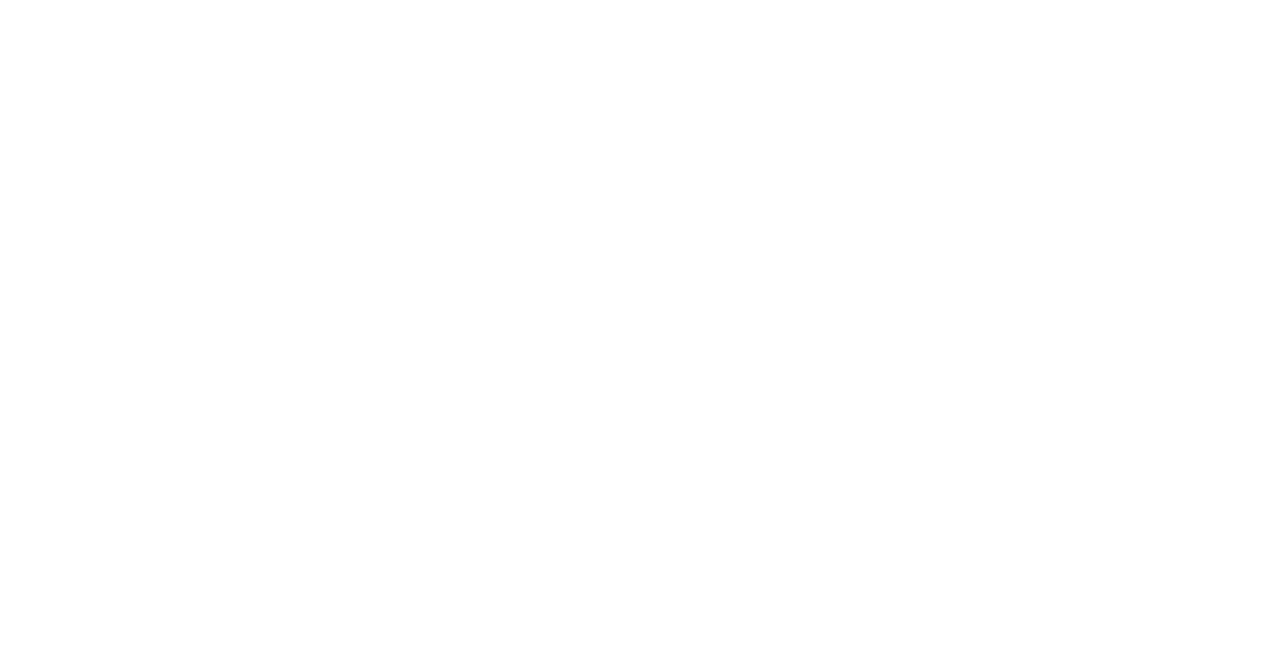
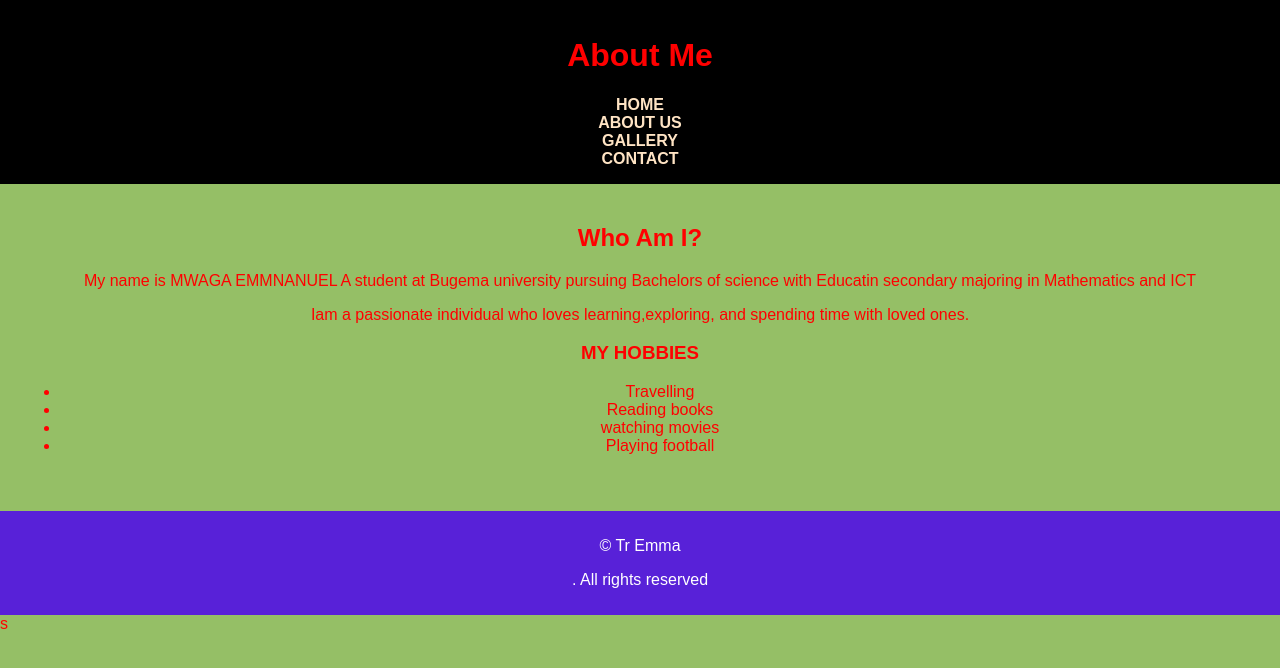
Before and after one commit to Mwaga-dotcom/MWAGA-EMMANUEL-MIDSEMESTER, a plain HTML site: page about.us.html in a window 1280 px wide. Drawn offline with Linux system fonts and the light colour scheme.

Commit message:
first commit

```diff
--- a/about.us.html
+++ b/about.us.html
@@ -0,0 +1,38 @@
+<!DOCTYPE html>
+<html lang="en">
+<head>
+    <meta charset="UTF-8">
+    <meta name="viewport" content="width=device-width, initial-scale=1.0">
+    <title>ABOUT page</title>
+    <link rel="stylesheet" href="style.css">
+</head>
+<body>
+    <header>
+        <h1>About Me</h1>
+        <nav>
+            <ul>
+            <li><a href="home page.html">HOME</a></li>
+            <li><a href="about.us.html">ABOUT US</a></li>
+            <li><a href="gallery.html">GALLERY</a></li>
+            <li><a href="contact.html">CONTACT</a></li>
+        </ul>
+        </nav>
+        </header>
+        <main>
+            <h2>Who Am I?</h2>
+            <P>My name is MWAGA EMMNANUEL A student at Bugema university pursuing Bachelors of science with Educatin secondary majoring in Mathematics and ICT </P>
+         <p>Iam a passionate individual who loves learning,exploring, and spending time with loved ones.</p>
+ <h3>MY HOBBIES</h3>
+ <ul>
+    <li>Travelling</li>
+    <li>Reading books</li>
+    <li>watching movies</li>
+    <li>Playing football</li>
+ </ul>
+        </main>
+        <footer>
+            <p>&copy; Tr Emma<P>
+            <S></S>. All rights reserved</p>
+        </footer>
+</body>
+</html>s
--- a/style.css
+++ b/style.css
@@ -1,29 +1,49 @@
 body{
-    font-family: Arial, Helvetica, sans-serif;
+    font-family: Arial,sans-serif;
     margin: 0;
-    padding: 0;
-    background-color: bisque;
-
+    padding: o;
+background-color: rgba(126, 177, 68, 0.815);
+color: red;
 }
 header{
     background-color: black;
-    color: white;
-    padding: 20px 0;
-    text-align: center;
+color: red;
+padding: 1rem;
+text-align: center;
 
 }
-a{
-    color: blue;
+nav ul {
+    list-style: none;
+    padding: 0;
+    margin: 0;
+    justify-content: center;
+    background-color: black;
+}
+nav li a {
     text-decoration: none;
+    color: bisque;
+    font-weight: bold;
+    padding: 10px;
 }
-a:hover{
-    color: red;
-    text-decoration: underline;
+nav ul li a:hover {
+    background-color: bisque;
+    color: #007BFF;
 }
-ul{
-    list-style-type: none;
-    padding: 0;
+main {
+    padding: 20px;
+    text-align: center;
 }
-li{
-    margin: 10px 0;
+footer {
+    background-color: #5821d8;
+    color: white;
+    text-align: center;
+    padding: 10px;
+    margin-top: 20px;
 }
+gallery img {
+    width: 200px;
+    height: auto;
+    margin: 20px;
+    border: 2px solid #007BFF;
+    border-radius: 1opx;
+}
```
Also changed, not shown: contact.html (+34 -0 lines), gallery.html (+31 -0 lines), home page.html (added, +34 -0 lines), index.html (deleted, +0 -31 lines), IMG/IMG-20240420-WA0000.jpg (added), IMG/cut.jpg (added), IMG/mumy.jpg (added), 1 other file.
